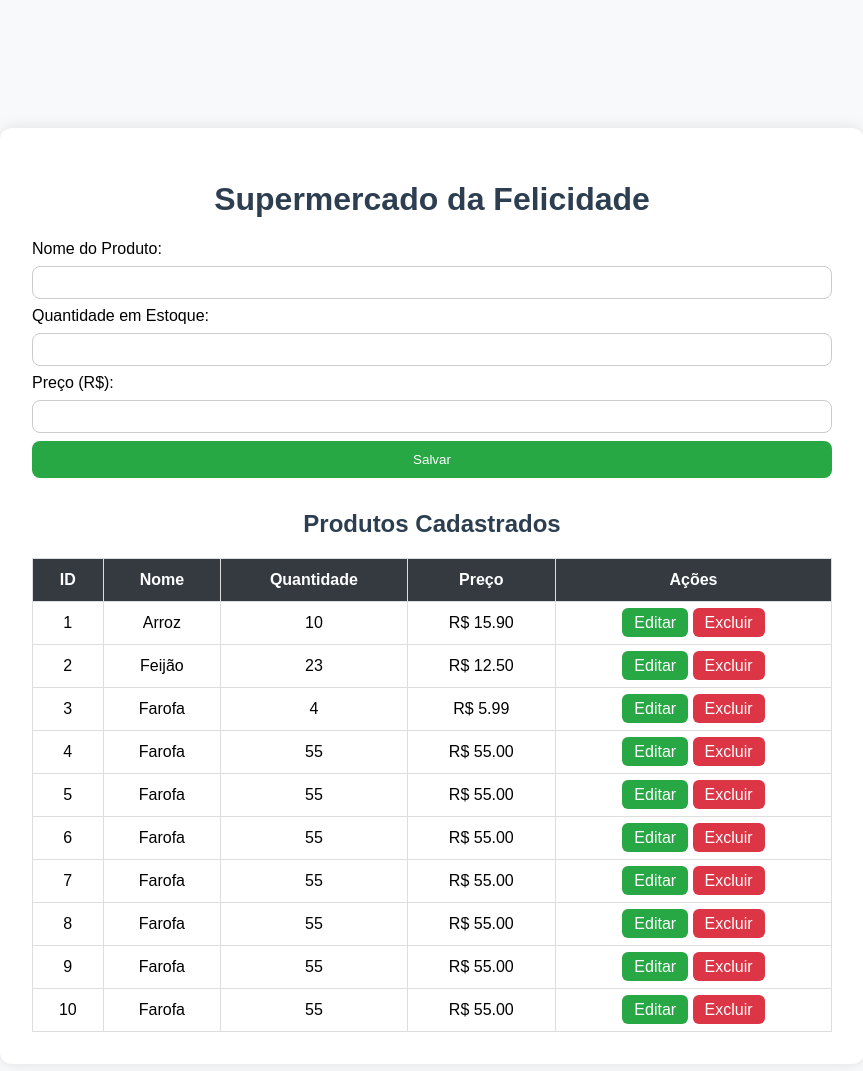
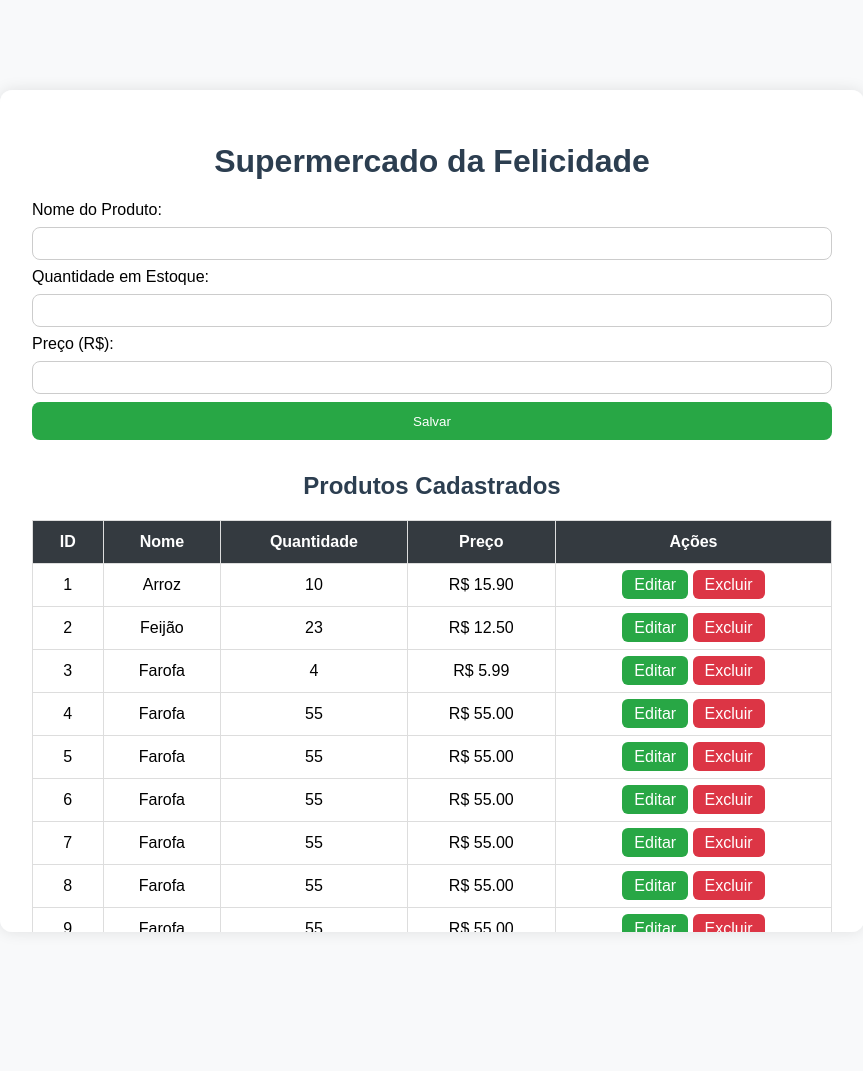
Before and after one commit to Janderson-Mota/Projeto-Supermercado, a Flask app: page / in a window 1280 px wide. Shown: the top 1071 px of the page, without its empty margins (208-1071 px from the left). Run offline with Flask 3, Linux system fonts and the light colour scheme; data comes from the database, SQL or seed files in the repository; both versions use the stored data as it was after the commit.

Commit message:
Atualização 4

```diff
--- a/static/style.css
+++ b/static/style.css
@@ -11,9 +11,12 @@ body {
     margin: auto;
     background-color: white;
     padding: 2rem;
-    margin-top: 10%;
+    margin-top: 7%;
     border-radius: 12px;
     box-shadow: 0 0 15px rgba(0,0,0,0.1);
+     max-height: 70vh;
+    overflow-y: auto;
+
 }
 h1, h2 {
     text-align: center;
```
Also changed, not shown: database.db.
